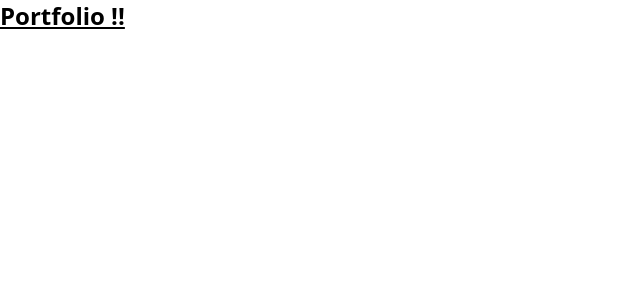
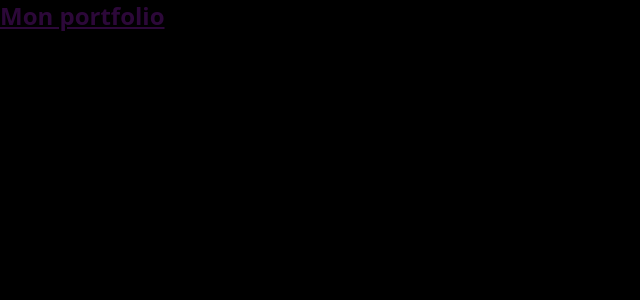
Before and after one commit to IsraelBoka/portfolio, a SvelteKit app: page / in a window 1280 px wide. Shown: the top 300 px of the page, without its empty margins (0-640 px from the left). Built offline with nearby package versions, Linux system fonts and the light colour scheme.

Commit message:
add some colors

```diff
--- a/src/routes/+page.svelte
+++ b/src/routes/+page.svelte
@@ -2,4 +2,6 @@
 	import { base } from '$app/paths';
 </script>
 
-<h1 class="text-2xl font-bold underline">Portfolio !!</h1>
+<div class="min-h-screen bg-black">
+	<h1 class="text-2xl font-bold underline text-primary">Mon portfolio</h1>
+</div>
--- a/tailwind.config.js
+++ b/tailwind.config.js
@@ -2,7 +2,13 @@
 export default {
 	content: ['./src/**/*.{html,js,svelte,ts}'],
 	theme: {
-		extend: {}
+		extend: {
+			colors: {
+				primary: '#2C0839',
+				secondary: '#581071',
+				tertiary: '#AC88B8'
+			}
+		}
 	},
 	plugins: []
 };
```
